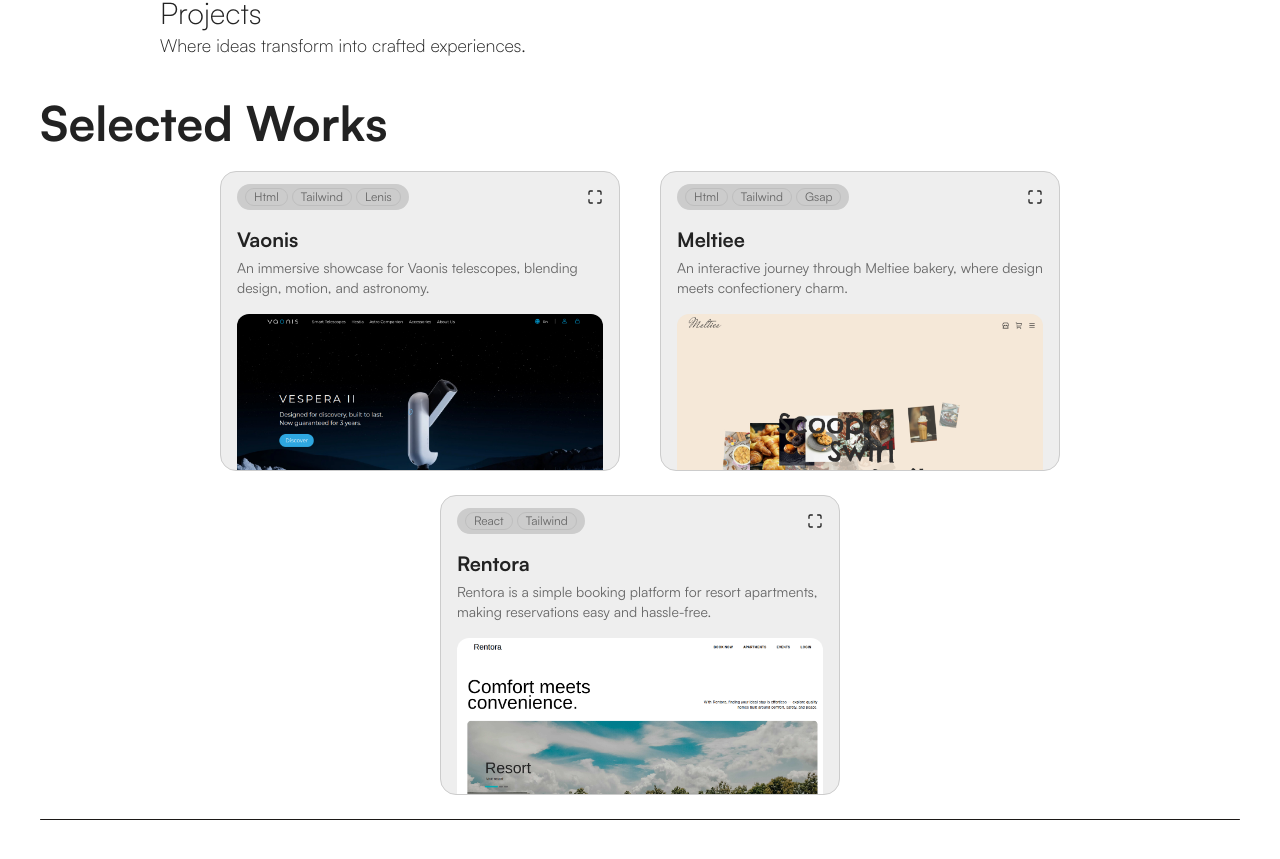
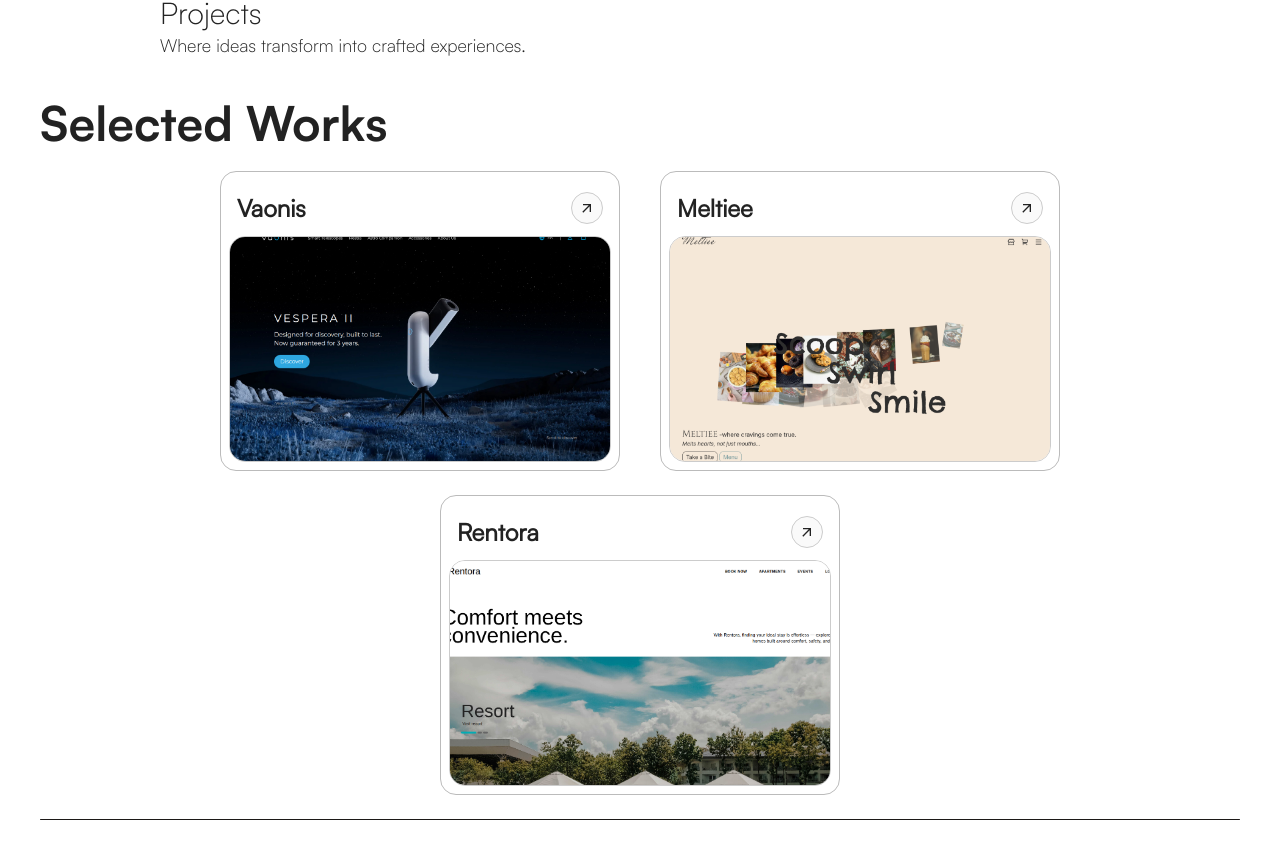
Before and after one commit to Saksham4sure/Protfolio_V2, a React (Vite) app: page / in a window 1280 px wide. Shown: the part 2508-3367 px from the top of the page. Built offline with nearby package versions, Linux system fonts and the light colour scheme.

Commit message:
Project Card

```diff
--- a/src/Sections/About.jsx
+++ b/src/Sections/About.jsx
@@ -107,6 +107,7 @@
                 marq={skill.marq}
               />
             ))}
+
           </div>
           <div className="bg-stone-500 h-[1px] w-[80vw] rounded-full"></div>
         </div>
--- a/src/Sections/Projects.jsx
+++ b/src/Sections/Projects.jsx
@@ -25,9 +25,10 @@
           <h1 className="text-5xl bold px-10">Selected Works</h1>
         </div>
         <div className="px-10 pt-6 pb-10 flex flex-col md:flex-row items-center justify-center gap-x-10 gap-y-6 flex-wrap">
-          {projectItems.map((proj) => (
+          {projectItems.map((proj,index) => (
             <Project
-              key={proj.title}
+              key={index}
+              index={index}
               title={proj.title}
               img={proj.img}
               descri={proj.desc}
@@ -35,11 +36,14 @@
               link={proj.link}
             />
           ))}
-        <div className="bg-stone-900 h-[1px] rounded-full w-full"></div>
+
+          <div className="bg-stone-900 h-[1px] rounded-full w-full"></div>
         </div>
+
         <motion.div style={{ height }} className="relative mt-[10px]">
           <div className="absolute h-[700%] w-[120%] bg-[#FFFFFF] left-[-10%] rounded-b-[50%] shadow-lg shadow-[#555555]"></div>
         </motion.div>
+
       </div>
     </>
   );
--- a/src/components/ProjectComponents/Project.jsx
+++ b/src/components/ProjectComponents/Project.jsx
@@ -1,33 +1,25 @@
 import { MdArrowOutward } from "react-icons/md";
 import { Link } from "react-router-dom";
-import { FiMaximize } from "react-icons/fi";
 
 
-
-function Project({ title, img, descri, techno, link }) {
+function Project({ title, img, descri, techno, link, index }) {
 
   return (
-    <Link to={link} target="_blank">
-      <div className="border border-[#cccccc] w-[320px] md:w-[400px] h-[240px] md:h-[300px] px-4 pt-3 bg-[#eeeeee] rounded-2xl gap-4 flex flex-col overflow-hidden">
-        <div className="flex justify-between items-center cursor-default">
-          <div className="flex px-2 py-1 rounded-2xl text-xs capitalize text-[#666666] gap-1 bg-[#cccccc]">
-            {techno.map((techno) => (
-              <p className="border px-2 rounded-2xl border-[#bebebe]">{techno}</p>
-            ))}
-          </div>
-          <Link to={link}>
-            <FiMaximize />
-          </Link>
+
+    <Link to={link} target="_blank" className="border cursor-pointer border-[#bbbbbb] px-2 py-2 overflow-hidden relative card rounded-2xl w-full sm:w-[350px] md:w-[400px] h-[250px] md:h-[300px]">
+      <div className="flex justify-between items-center h-[20%] px-2">
+        <div className="flex items-center justify-center gap-2">
+          <h1 className="text-xl sm:text-2xl font-semibold">{title}</h1>
         </div>
-        <div className="flex flex-col gap-1">
-          <h1 className="text-xl text-[#222222] bold">{title}</h1>
-          <p className="text-sm text-[#666666]">{descri}</p>
-        </div>
-        <div className="w-full rounded-2xl">
-          <img className="w-full object-cover rounded-xl" src={img} alt={title} />
+        <div className="w-8 h-8 flex items-center justify-center border rounded-full border-[#cccccc] bg-[#fafafa]">
+          <MdArrowOutward />
         </div>
       </div>
+      <div className="w-full h-[80%] overflow-hidden rounded-2xl border border-[#cccccc]">
+        <img className="w-full h-full object-cover" src={img} alt="" />
+      </div>
     </Link>
+
   );
 }
 
--- a/src/index.css
+++ b/src/index.css
@@ -20,17 +20,20 @@
   font-weight: normal;
   font-style: normal;
 }
+
 @font-face {
   font-family: 'Stylish';
   src: url('/font/LavishlyYours-Regular.ttf') format('truetype');
   font-weight: normal;
   font-style: normal;
 }
-:root{
+
+:root {
   color: #222222;
 }
 
-body, html {
+body,
+html {
   scrollbar-width: none;
 }
 
@@ -54,7 +57,7 @@
   will-change: auto;
 }
 
-.moveX{
+.moveX {
   animation: marqAnimation;
   animation-duration: 7s;
   animation-iteration-count: infinite;
@@ -62,10 +65,15 @@
 }
 
 @keyframes marqAnimation {
-  from{
+  from {
     transform: translateX(0);
   }
-  to{
+
+  to {
     transform: translateX(-50%);
   }
 }
+
+.clippy {
+  clip-path: polygon(0 1%, 100% 0, 100% 100%, 20% 100%);
+}
```
Also changed, not shown: src/components/SkillComponents/Skills.jsx (line endings or trailing spaces), 1 other file (tests, documents, lock files or other folders).
